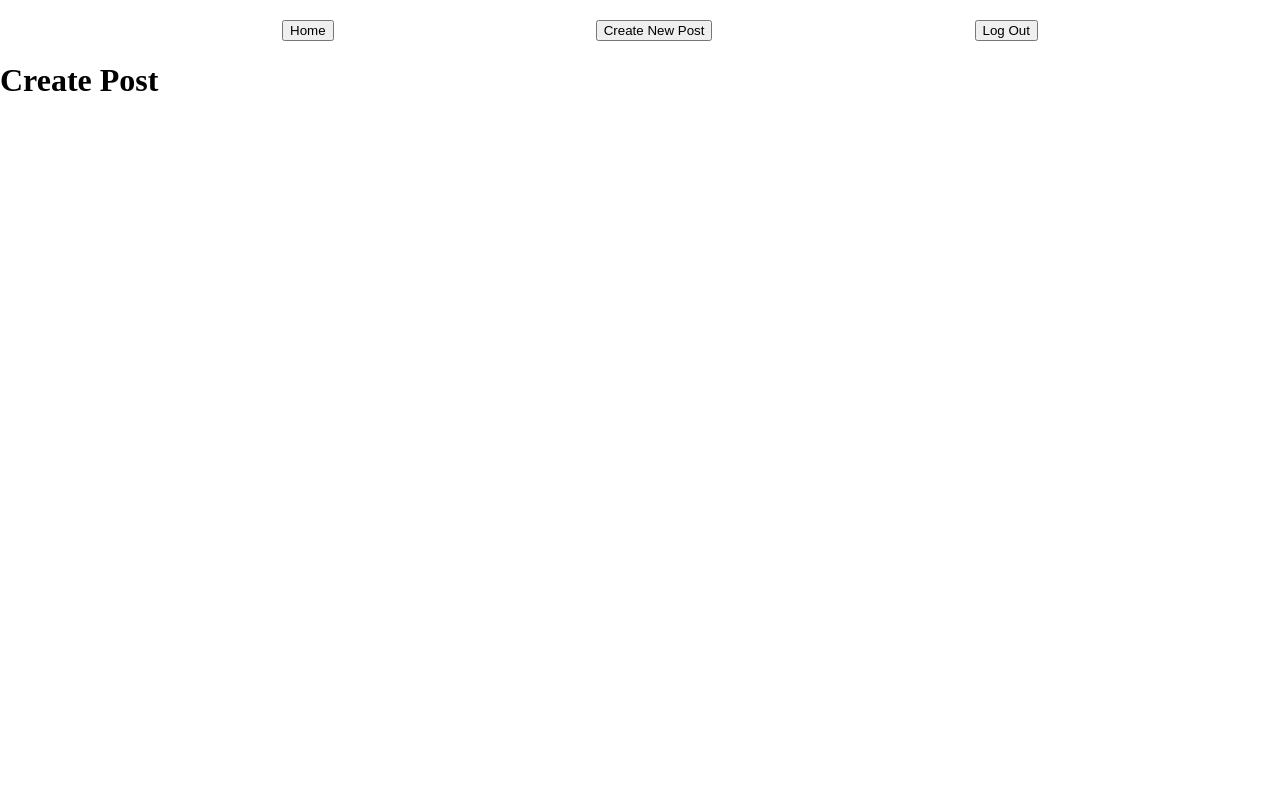
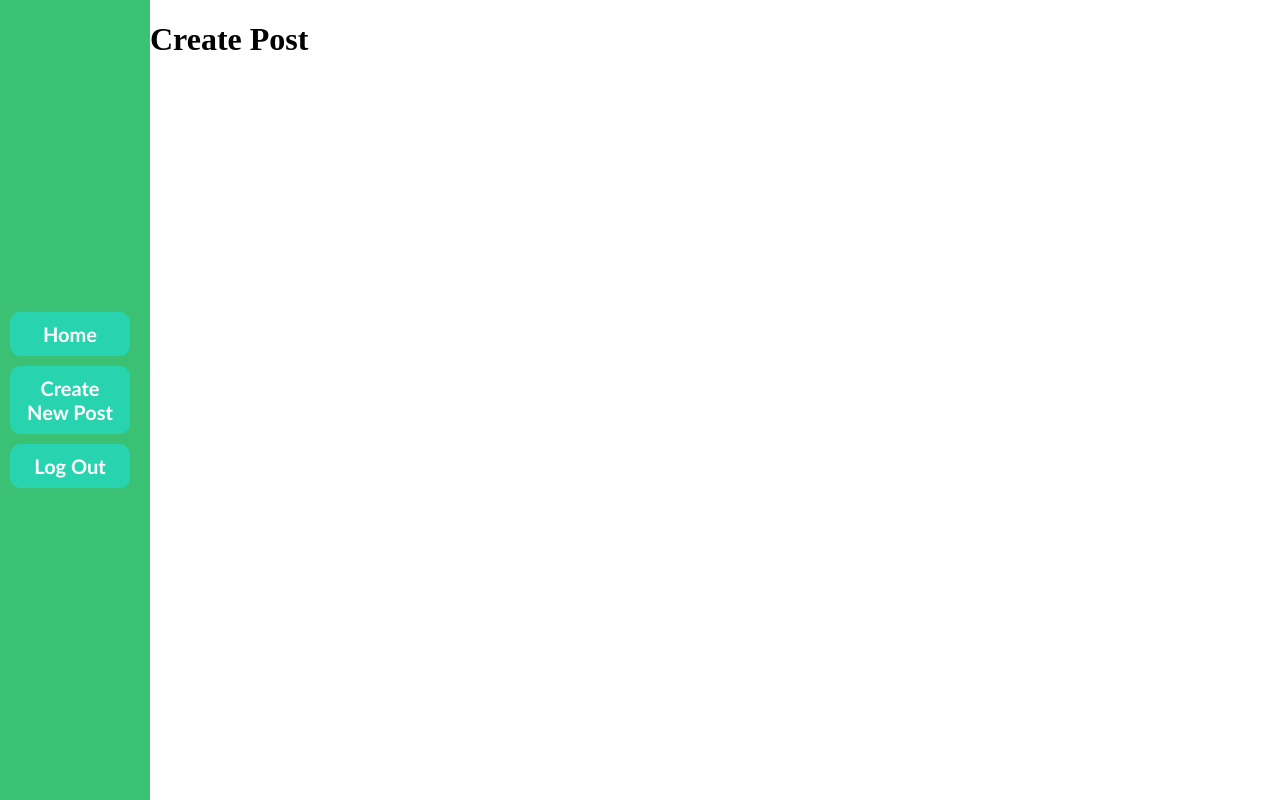
Before and after one commit to anmadb/prototipoTFG, a React (Vite) app in the folder Frontend/: page /createPost in a window 1280 px wide. Built offline with nearby package versions, Linux system fonts and the light colour scheme.

Commit message:
Frontend // Simple Navbar and React Router implementation //

```diff
--- a/Frontend/src/App.css
+++ b/Frontend/src/App.css
@@ -0,0 +1,5 @@
+.content-w-navbar {
+    position: absolute;
+    width: calc(100% - 150px);
+    transform: translateX(150px);
+}
--- a/Frontend/src/components/map/style.css
+++ b/Frontend/src/components/map/style.css
@@ -3,8 +3,24 @@
     right: 0;
 
     height: 100vh;
-    width: calc(100% - 150px);
+    width: 100%;
     border: none;
     outline: none;
-    background-image: linear-gradient(#cde4eb, #aad3df);
+    background-image: radial-gradient(#66c0db, #cde4eb);
+
+    animation-name: startAnimMap;
+    animation-duration: .7s;
+    animation-timing-function: ease-in-out;
+    animation-fill-mode: forwards;
 }
+
+@keyframes startAnimMap {
+    0% {
+        transform: translateX(300px);
+        opacity: 0;
+    }
+    100% {
+        transform: translateX(0px);
+        opacity: 1;
+    }
+}
--- /dev/null
+++ b/Frontend/src/components/navbar/Navbar.css
@@ -0,0 +1,45 @@
+.navbar {
+    position: fixed;
+    display: inline-flex;
+    flex-direction: column;
+    justify-content: center;
+    height: 100vh;
+    width: 150px;
+    gap: 10px;
+    box-sizing: border-box;
+    padding: 10px;
+    background-color: #3bc173;
+
+    animation-name: startAnimNavbar;
+    animation-duration: .7s;
+    animation-timing-function: ease-in-out;
+    animation-fill-mode: forwards;
+}
+.btn {
+    font-family: 'Gill Sans', 'Gill Sans MT', Calibri, 'Trebuchet MS', sans-serif;
+    font-size: 20px;
+    font-weight: bold;
+    cursor: pointer;
+    text-align: center;
+    text-decoration: none;
+    color : rgb(255, 255, 255);
+    width: 100px;
+    padding: 10px;
+    border-radius: 10px;
+    border: none;
+    background-color: #28d4af;
+
+}
+
+@keyframes startAnimNavbar {
+    0% {
+        transform: translateY(-100%);
+        opacity: 0;
+    }
+    70% {
+        opacity: 1;
+    }
+    100% {
+        transform: translateY(0);
+    }
+}
--- /dev/null
+++ b/Frontend/src/components/navbar/Navbar.jsx
@@ -0,0 +1,11 @@
+import './Navbar.css'
+
+export default function Navbar() {
+    return (
+        <nav className='navbar'>
+            <a className='btn' href="/">Home</a>
+            <a className='btn' href="/createPost">Create New Post</a>
+            <a className='btn' href="/login">Log Out</a>
+        </nav>
+    )
+}
--- a/Frontend/src/pages/CreatePost.jsx
+++ b/Frontend/src/pages/CreatePost.jsx
@@ -1,13 +1,13 @@
+import Navbar from "../components/navbar/Navbar";
+
 export default function CreatePost() {
     return (
-        <div>
-            <nav style={{display: 'flex', flexDirection: 'row', justifyContent: 'space-evenly', margin: '20px', width: '100%'}}>
-                <button onClick={() => {window.location.href = '/'}}>Home</button>
-                <button onClick={() => {window.location.href = '/createPost'}}>Create New Post</button>
-                <button onClick={() => {window.location.href = '/login'}}>Log Out</button>
-            </nav>
+        <>
+            <Navbar/>
+            <main className="content-w-navbar">
             <h1>Create Post</h1>
+            </main>
 
-        </div>
+        </>
     );
 }
--- a/Frontend/src/pages/Home.jsx
+++ b/Frontend/src/pages/Home.jsx
@@ -1,18 +1,17 @@
 import Map from "../components/map/map";
+import Navbar from "../components/navbar/Navbar";
 
 export default function Home() {
     return (
         <>
-        <Map
-        position={null}
-        zoom={null}
-        scroll={null}
-        />
-        <nav style={{display: 'inline-flex', flexDirection: 'column', justifyContent: 'center', height: '100vh', width: '150px', gap: '10px', boxSizing: 'border-box', padding: '10px'}}>
-        <button onClick={() => {window.location.href = '/'}}>Home</button>
-        <button onClick={() => {window.location.href = '/createPost'}}>Create New Post</button>
-        <button onClick={() => {window.location.href = '/login'}}>Log Out</button>
-        </nav>
+        <Navbar/>
+            <main className="content-w-navbar">
+            <Map
+            position={null}
+            zoom={null}
+            scroll={null}
+            />
+            </main>
         </>
     )
 }
--- a/Frontend/src/pages/Login_SingUp.jsx
+++ b/Frontend/src/pages/Login_SingUp.jsx
@@ -1,12 +1,7 @@
 export default function Login_SingUp() {
     return (
-        <div>
-            <nav style={{display: 'flex', flexDirection: 'row', justifyContent: 'space-evenly', margin: '20px', width: '100%'}}>
-                <button onClick={() => {window.location.href = '/'}}>Home</button>
-                <button onClick={() => {window.location.href = '/createPost'}}>Create New Post</button>
-                <button onClick={() => {window.location.href = '/login'}}>Log Out</button>
-            </nav>
+        <>
             <h1>Login_SingUp</h1>
-        </div>
+        </>
     );
 }
```
